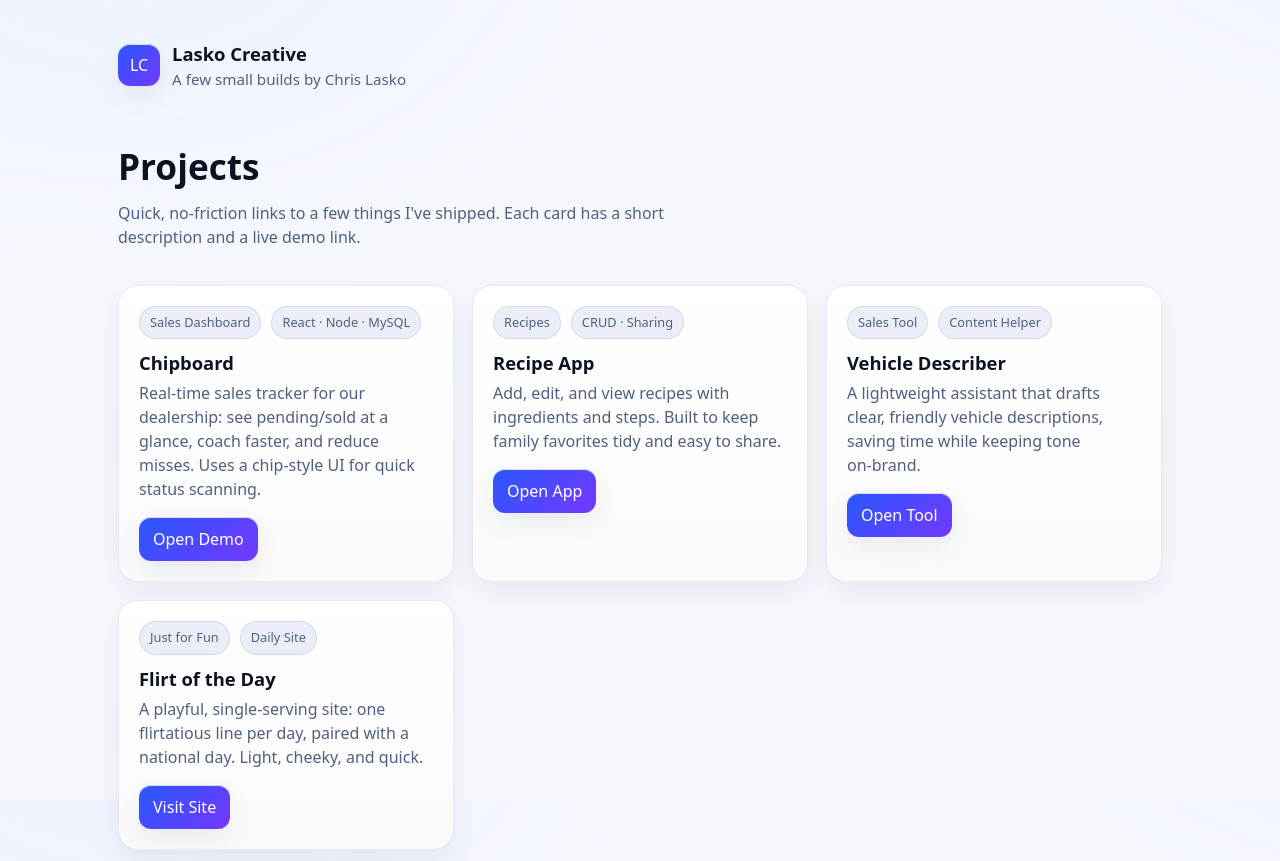
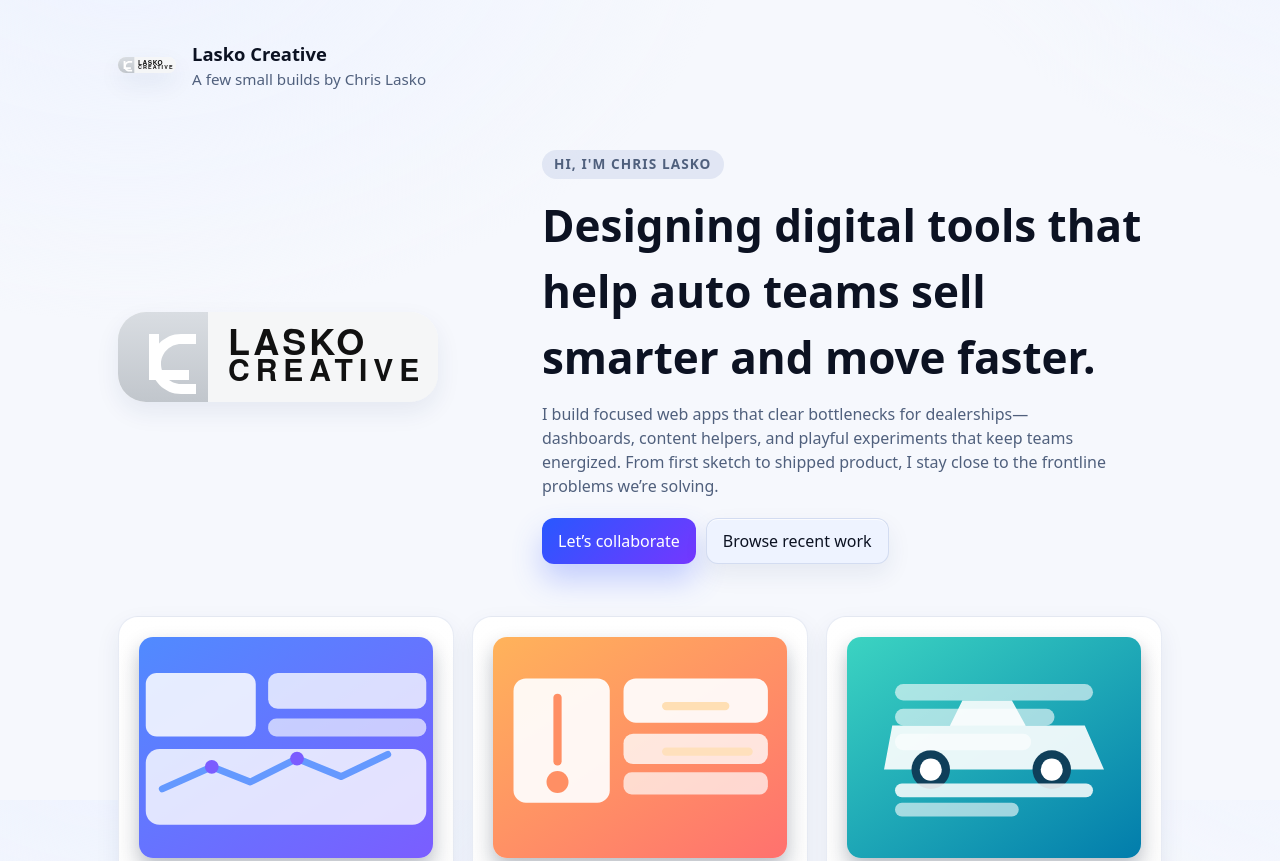
Before and after one commit to Giggles3237/laskocreative, a plain HTML site: page index.html in a window 1280 px wide. Shown: the top 861 px of the page. Drawn offline with Linux system fonts and the light colour scheme.

Commit message:
Enhance portfolio hero and cards with visuals

```diff
--- a/index.html
+++ b/index.html
@@ -24,25 +24,42 @@
     a:hover{ text-decoration:underline }
     .wrap{max-width:1100px; margin:0 auto; padding:28px}
     header{display:flex; align-items:center; justify-content:space-between; gap:16px; padding:12px 0}
-    .brand{display:flex; align-items:center; gap:12px}
-    .logo{width:42px; height:42px; border-radius:12px; display:grid; place-items:center; background:linear-gradient(135deg, var(--accent), var(--accent-2)); color:white; box-shadow:var(--shadow)}
+    .brand{display:flex; align-items:center; gap:16px}
+    .logo{width:58px; height:auto; display:block; border-radius:16px; box-shadow:var(--shadow); background:#f5f6f7}
     .brand h1{font-size:1.15rem; margin:0}
     .tag{color:var(--muted); font-size:.95rem}
-    .hero{padding:36px 0 8px}
-    .hero h2{font-size:clamp(1.6rem, 4vw, 2.2rem); margin:.1rem 0 .5rem}
-    .hero p{color:var(--muted); max-width:65ch; margin:0}
+    .hero{padding:48px 0 24px}
+    .hero-inner{display:flex; flex-direction:column; gap:24px; align-items:flex-start}
+    .hero-logo{width:min(320px, 80%); max-width:100%; border-radius:28px; box-shadow:var(--shadow); background:#f5f6f7}
+    .hero-text{max-width:620px}
+    .hero .eyebrow{display:inline-flex; padding:4px 12px; border-radius:999px; font-weight:600; font-size:.85rem; letter-spacing:.08em; text-transform:uppercase; background:rgba(127,150,199,.18); color:var(--muted); margin:0 0 12px}
+    .hero h2{font-size:clamp(1.9rem, 4vw, 2.75rem); margin:.1rem 0 .75rem}
+    .hero p{color:var(--muted); max-width:62ch; margin:0 0 20px}
+    .hero-actions{display:flex; gap:12px; flex-wrap:wrap}
     .grid{display:grid; grid-template-columns:repeat(12, 1fr); gap:18px; margin:28px 0}
-    .card{grid-column:span 12; background:linear-gradient(180deg, rgba(255,255,255,.02), rgba(0,0,0,.02)), var(--card); border:1px solid rgba(127, 150, 199, .18); border-radius:20px; padding:20px; box-shadow:var(--shadow); position:relative; overflow:hidden}
+    .card{grid-column:span 12; background:linear-gradient(180deg, rgba(255,255,255,.02), rgba(0,0,0,.02)), var(--card); border:1px solid rgba(127, 150, 199, .18); border-radius:20px; padding:20px; box-shadow:var(--shadow); position:relative; overflow:hidden; transition:transform .35s ease, box-shadow .35s ease, border-color .35s ease}
+    .card:hover{transform:translateY(-6px) scale(1.01); box-shadow:0 18px 40px rgba(15,29,54,.25); border-color:rgba(127,150,199,.35)}
+    .card-media{width:100%; aspect-ratio:4/3; object-fit:cover; border-radius:14px; margin:0 0 16px; box-shadow:0 10px 20px rgba(15,29,54,.28); display:block; background:rgba(255,255,255,.04)}
     .card h3{margin:0 0 .25rem; font-size:1.15rem}
     .card p{margin:.3rem 0 1rem; color:var(--muted)}
     .actions{display:flex; gap:10px; flex-wrap:wrap}
-    .btn{display:inline-flex; align-items:center; gap:8px; padding:10px 14px; border-radius:12px; background:var(--bg-soft); border:1px solid rgba(127,150,199,.25); color:var(--text); text-decoration:none; box-shadow:var(--shadow)}
-    .btn:hover{filter:brightness(1.05)}
-    .btn.primary{background:linear-gradient(135deg, var(--accent), var(--accent-2)); border:0; color:white}
+    .btn{display:inline-flex; align-items:center; gap:8px; padding:10px 16px; border-radius:12px; background:var(--bg-soft); border:1px solid rgba(127,150,199,.25); color:var(--text); text-decoration:none; box-shadow:var(--shadow); transition:transform .3s ease, box-shadow .3s ease, filter .3s ease}
+    .btn:hover{transform:translateY(-3px); box-shadow:0 16px 30px rgba(15,29,54,.25); filter:brightness(1.04)}
+    .btn:focus-visible{outline:3px solid var(--ring); outline-offset:3px}
+    .btn.primary{background:linear-gradient(135deg, var(--accent), var(--accent-2)); border:0; color:white; box-shadow:0 16px 30px rgba(76,107,255,.3)}
     .pill{display:inline-flex; align-items:center; gap:6px; padding:6px 10px; border-radius:999px; font-size:.8rem; background:rgba(127,150,199,.15); color:var(--muted); border:1px solid rgba(127,150,199,.25)}
     .card .meta{display:flex; gap:10px; flex-wrap:wrap; margin-bottom:10px}
-    @media (min-width:720px){ .card{grid-column:span 6} }
-    @media (min-width:1024px){ .card{grid-column:span 4} }
+    @media (min-width:720px){
+      .hero-inner{flex-direction:row; align-items:center; justify-content:space-between}
+      .hero-logo{width:280px}
+      .hero-text{max-width:540px}
+      .card{grid-column:span 6}
+    }
+    @media (min-width:1024px){
+      .hero-logo{width:320px}
+      .hero-text{max-width:620px}
+      .card{grid-column:span 4}
+    }
     footer{margin:36px 0 12px; color:var(--muted); font-size:.92rem}
     .contact{display:flex; flex-wrap:wrap; gap:10px; margin-top:6px}
   </style>
@@ -51,7 +68,7 @@
   <div class="wrap">
     <header>
       <div class="brand">
-        <div class="logo">LC</div>
+        <img class="logo" src="assets/logo.svg" alt="Lasko Creative logo">
         <div>
           <h1>Lasko Creative</h1>
           <div class="tag">A few small builds by Chris Lasko</div>
@@ -60,13 +77,24 @@
     </header>
 
     <section class="hero">
-      <h2>Projects</h2>
-      <p>Quick, no‑friction links to a few things I've shipped. Each card has a short description and a live demo link.</p>
+      <div class="hero-inner">
+        <img src="assets/logo.svg" alt="Lasko Creative logo" class="hero-logo">
+        <div class="hero-text">
+          <p class="eyebrow">Hi, I'm Chris Lasko</p>
+          <h2>Designing digital tools that help auto teams sell smarter and move faster.</h2>
+          <p>I build focused web apps that clear bottlenecks for dealerships—dashboards, content helpers, and playful experiments that keep teams energized. From first sketch to shipped product, I stay close to the frontline problems we’re solving.</p>
+          <div class="actions hero-actions">
+            <a class="btn primary" href="mailto:chris.lasko@pandwbmw.com?subject=Let%27s%20collaborate">Let&rsquo;s collaborate</a>
+            <a class="btn" href="#projects">Browse recent work</a>
+          </div>
+        </div>
+      </div>
     </section>
 
-    <section class="grid" aria-label="Project grid">
+    <section class="grid" id="projects" aria-label="Project grid">
       <!-- Chipboard -->
       <article class="card">
+        <img src="assets/project-chipboard.svg" alt="Chipboard sales dashboard preview" class="card-media">
         <div class="meta">
           <span class="pill">Sales Dashboard</span>
           <span class="pill">React · Node · MySQL</span>
@@ -80,6 +108,7 @@
 
       <!-- Recipe App -->
       <article class="card">
+        <img src="assets/project-recipe.svg" alt="Recipe app cards and utensils illustration" class="card-media">
         <div class="meta">
           <span class="pill">Recipes</span>
           <span class="pill">CRUD · Sharing</span>
@@ -93,6 +122,7 @@
 
       <!-- Vehicle Describer -->
       <article class="card">
+        <img src="assets/project-vehicle.svg" alt="Vehicle describer interface illustration" class="card-media">
         <div class="meta">
           <span class="pill">Sales Tool</span>
           <span class="pill">Content Helper</span>
@@ -106,6 +136,7 @@
 
       <!-- Flirt of the Day -->
       <article class="card">
+        <img src="assets/project-flirt.svg" alt="Flirt of the Day hearts illustration" class="card-media">
         <div class="meta">
           <span class="pill">Just for Fun</span>
           <span class="pill">Daily Site</span>
```
Also changed, not shown: assets/logo.svg (added), assets/project-chipboard.svg (added), assets/project-flirt.svg (added), assets/project-recipe.svg (added), assets/project-vehicle.svg (added).
